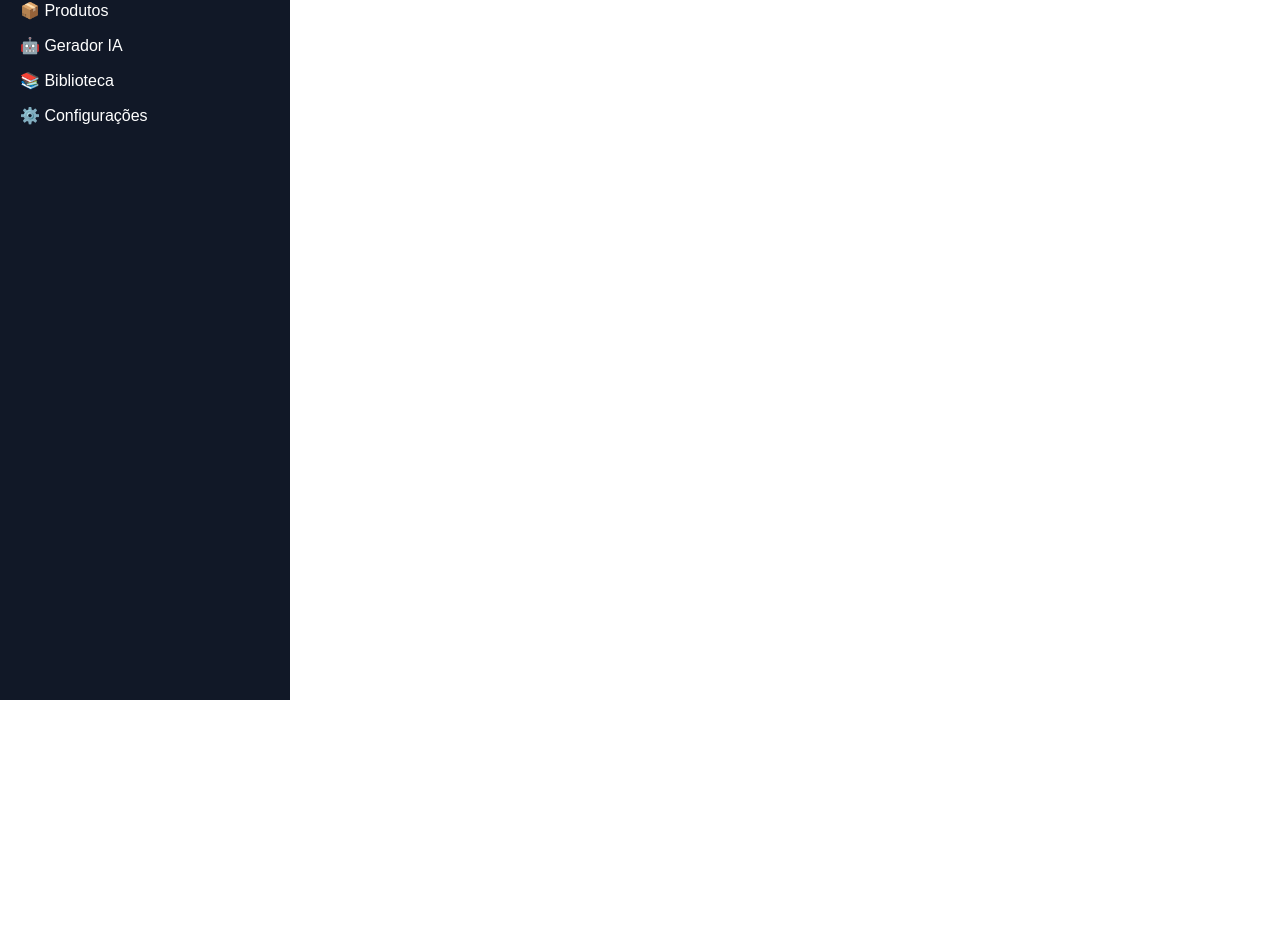
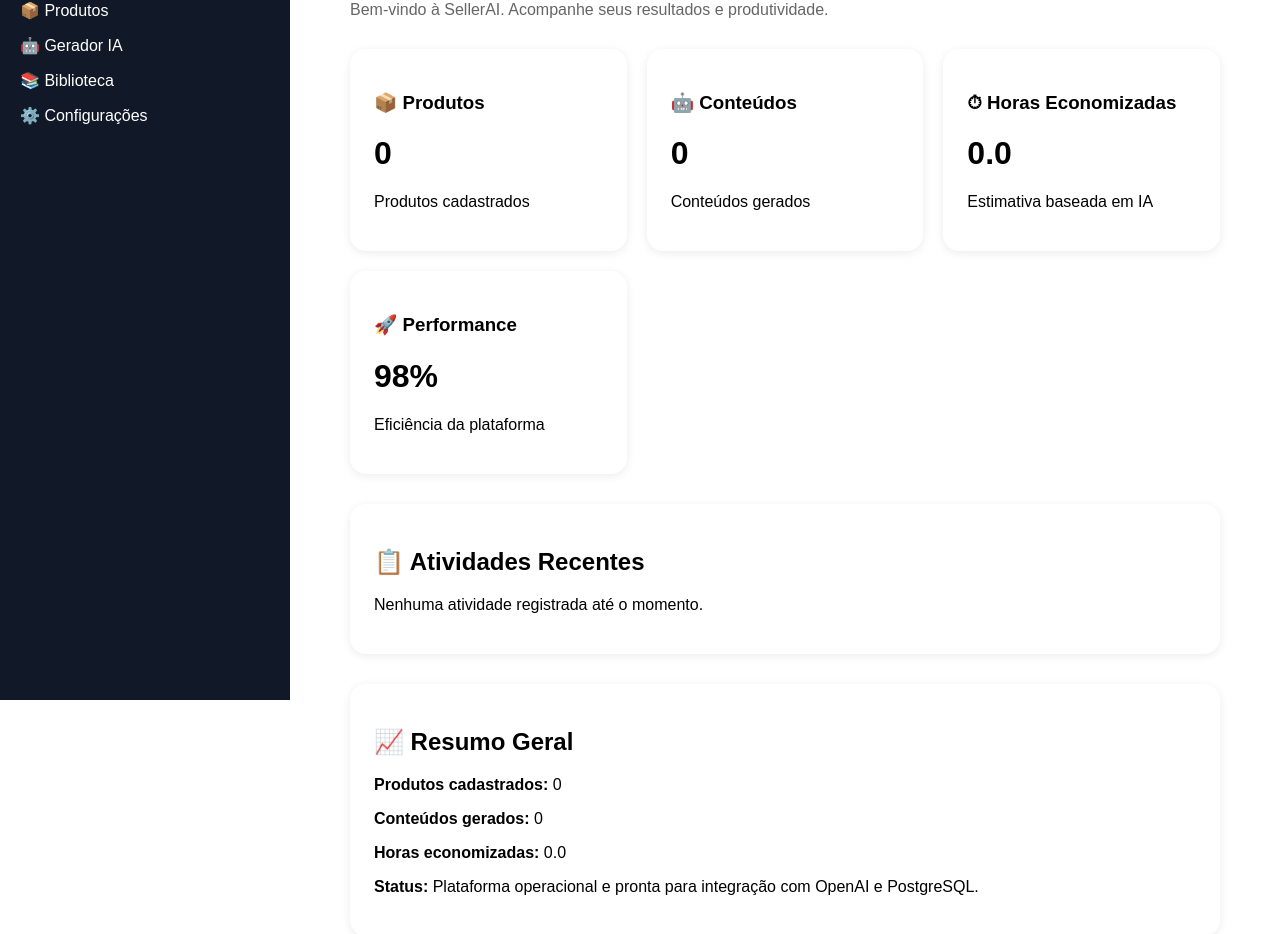
Before and after one commit to VWAelectric/seller-AI, a React app in the folder frontend/: page / in a window 1280 px wide. Shown: the part 140-1074 px from the top of the page. Before the commit the page ends 840 px from the top, so only its background shows below. Built offline with nearby package versions, Linux system fonts and the light colour scheme; the HTML template or start-up script is replaced by a standard one.

Commit message:
Inplementação do Dashboard

```diff
--- a/frontend/src/pages/Dashboard.jsx
+++ b/frontend/src/pages/Dashboard.jsx
@@ -1,7 +1,171 @@
+import { useEffect, useState } from "react";
+import {
+  getProducts,
+  getGenerations,
+} from "../services/storage";
+
 export default function Dashboard() {
+  const [stats, setStats] = useState({
+    products: 0,
+    generations: 0,
+    hoursSaved: 0,
+    successRate: 98,
+  });
+
+  const [activities, setActivities] = useState([]);
+
+  useEffect(() => {
+    const products = getProducts();
+    const generations = getGenerations();
+
+    const hoursSaved = (
+      (generations.length * 5) /
+      60
+    ).toFixed(1);
+
+    setStats({
+      products: products.length,
+      generations: generations.length,
+      hoursSaved,
+      successRate: 98,
+    });
+
+    const recentActivities = [
+      ...products.map((product) => ({
+        type: "Produto",
+        message: `${product.name || "Produto"} cadastrado`,
+      })),
+      ...generations.map((generation) => ({
+        type: "Conteúdo",
+        message: `${generation.type || "Conteúdo"} gerado`,
+      })),
+    ];
+
+    setActivities(
+      recentActivities.reverse().slice(0, 5)
+    );
+  }, []);
+
+  const cardStyle = {
+    background: "#fff",
+    borderRadius: "16px",
+    padding: "24px",
+    boxShadow: "0 2px 10px rgba(0,0,0,0.08)",
+  };
+
   return (
-    <div>
-      <h1>Dashboard</h1>
+    <div style={{ padding: "30px" }}>
+      <h1>📊 Dashboard</h1>
+
+      <p
+        style={{
+          color: "#666",
+          marginBottom: "30px",
+        }}
+      >
+        Bem-vindo à SellerAI. Acompanhe seus
+        resultados e produtividade.
+      </p>
+
+      <div
+        style={{
+          display: "grid",
+          gridTemplateColumns:
+            "repeat(auto-fit, minmax(220px, 1fr))",
+          gap: "20px",
+        }}
+      >
+        <div style={cardStyle}>
+          <h3>📦 Produtos</h3>
+          <h1>{stats.products}</h1>
+          <p>Produtos cadastrados</p>
+        </div>
+
+        <div style={cardStyle}>
+          <h3>🤖 Conteúdos</h3>
+          <h1>{stats.generations}</h1>
+          <p>Conteúdos gerados</p>
+        </div>
+
+        <div style={cardStyle}>
+          <h3>⏱ Horas Economizadas</h3>
+          <h1>{stats.hoursSaved}</h1>
+          <p>Estimativa baseada em IA</p>
+        </div>
+
+        <div style={cardStyle}>
+          <h3>🚀 Performance</h3>
+          <h1>{stats.successRate}%</h1>
+          <p>Eficiência da plataforma</p>
+        </div>
+      </div>
+
+      <div
+        style={{
+          ...cardStyle,
+          marginTop: "30px",
+        }}
+      >
+        <h2>📋 Atividades Recentes</h2>
+
+        {activities.length === 0 ? (
+          <p>
+            Nenhuma atividade registrada até o
+            momento.
+          </p>
+        ) : (
+          <ul>
+            {activities.map(
+              (activity, index) => (
+                <li
+                  key={index}
+                  style={{
+                    padding: "8px 0",
+                  }}
+                >
+                  {activity.message}
+                </li>
+              )
+            )}
+          </ul>
+        )}
+      </div>
+
+      <div
+        style={{
+          ...cardStyle,
+          marginTop: "30px",
+        }}
+      >
+        <h2>📈 Resumo Geral</h2>
+
+        <p>
+          <strong>
+            Produtos cadastrados:
+          </strong>{" "}
+          {stats.products}
+        </p>
+
+        <p>
+          <strong>
+            Conteúdos gerados:
+          </strong>{" "}
+          {stats.generations}
+        </p>
+
+        <p>
+          <strong>
+            Horas economizadas:
+          </strong>{" "}
+          {stats.hoursSaved}
+        </p>
+
+        <p>
+          <strong>Status:</strong> Plataforma
+          operacional e pronta para integração
+          com OpenAI e PostgreSQL.
+        </p>
+      </div>
     </div>
   );
 }
--- /dev/null
+++ b/frontend/src/services/storage.js
@@ -0,0 +1,84 @@
+// ================================
+// PRODUTOS
+// ================================
+
+export const getProducts = () => {
+  return JSON.parse(localStorage.getItem("products")) || [];
+};
+
+export const saveProducts = (products) => {
+  localStorage.setItem("products", JSON.stringify(products));
+};
+
+export const addProduct = (product) => {
+  const products = getProducts();
+
+  products.push({
+    id: Date.now(),
+    createdAt: new Date().toISOString(),
+    ...product,
+  });
+
+  saveProducts(products);
+};
+
+export const deleteProduct = (id) => {
+  const products = getProducts().filter(
+    (product) => product.id !== id
+  );
+
+  saveProducts(products);
+};
+
+// ================================
+// GERAÇÕES IA
+// ================================
+
+export const getGenerations = () => {
+  return JSON.parse(localStorage.getItem("generations")) || [];
+};
+
+export const saveGenerations = (generations) => {
+  localStorage.setItem(
+    "generations",
+    JSON.stringify(generations)
+  );
+};
+
+export const addGeneration = (generation) => {
+  const generations = getGenerations();
+
+  generations.push({
+    id: Date.now(),
+    createdAt: new Date().toISOString(),
+    ...generation,
+  });
+
+  saveGenerations(generations);
+};
+
+export const deleteGeneration = (id) => {
+  const generations = getGenerations().filter(
+    (generation) => generation.id !== id
+  );
+
+  saveGenerations(generations);
+};
+
+// ================================
+// DASHBOARD
+// ================================
+
+export const getDashboardStats = () => {
+  const products = getProducts();
+  const generations = getGenerations();
+
+  return {
+    products: products.length,
+    generations: generations.length,
+    hoursSaved: (
+      (generations.length * 5) /
+      60
+    ).toFixed(1),
+  };
+};
```
Also changed, not shown: 1 other file (tests, documents, lock files or other folders).
